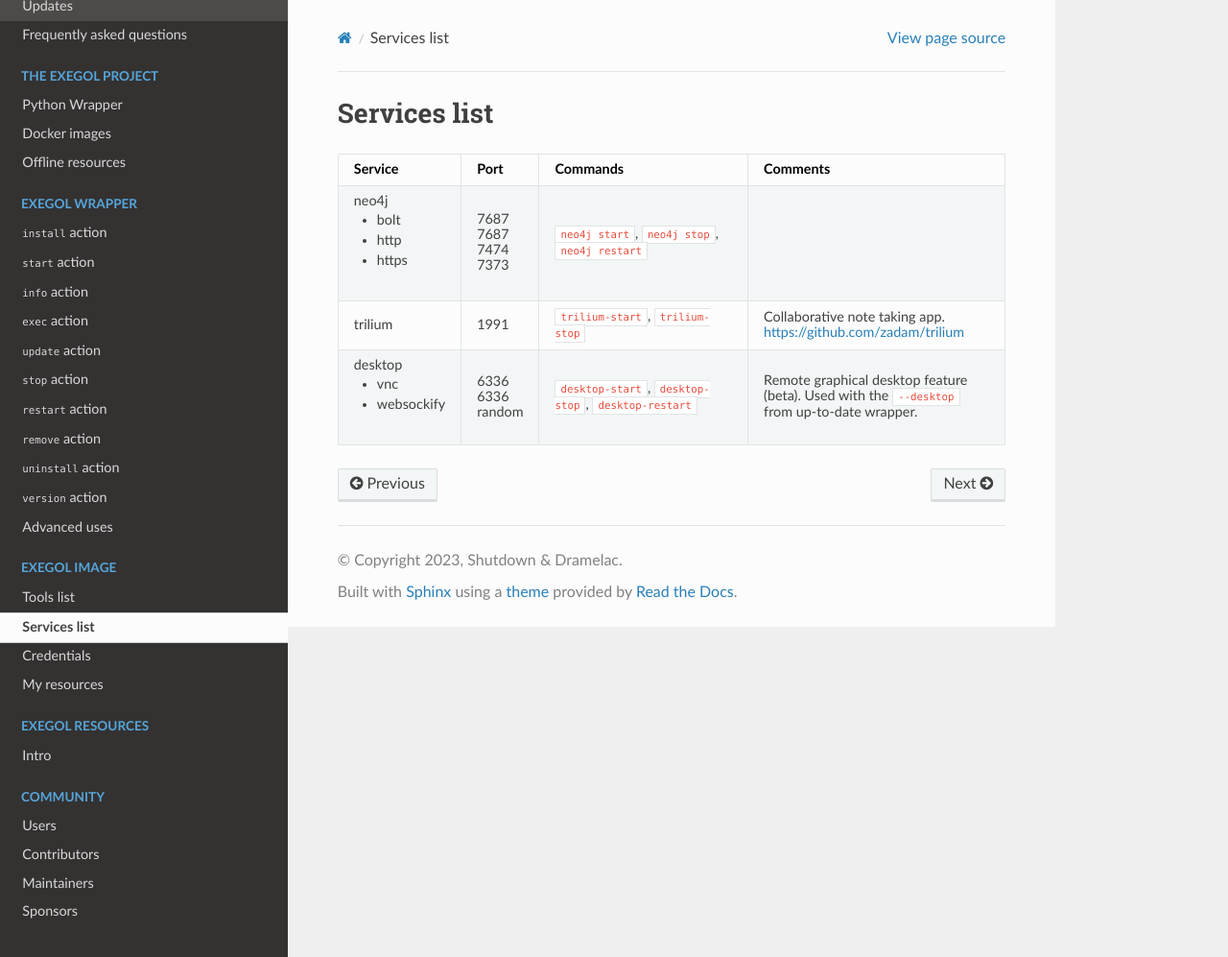
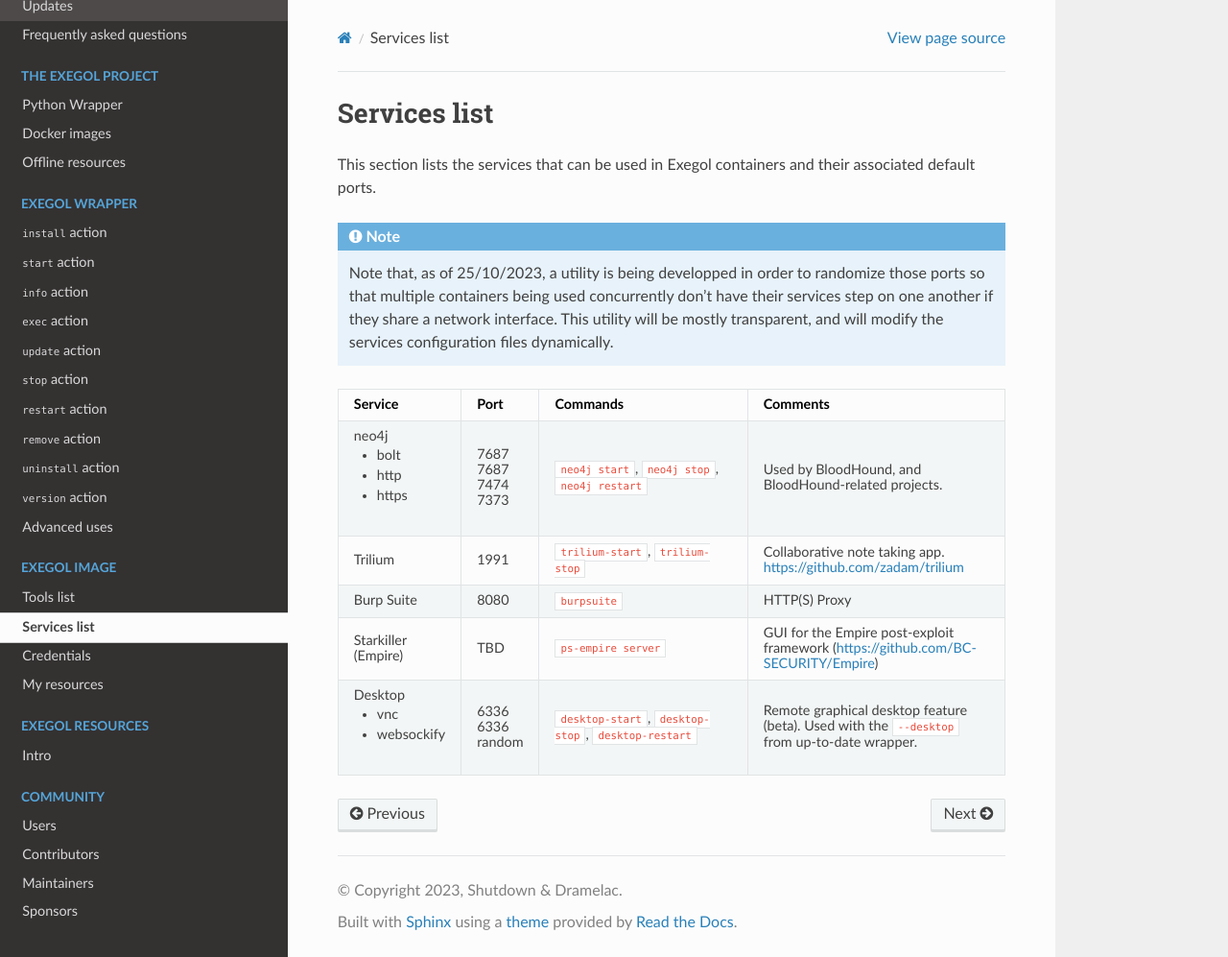
Before and after one commit to ThePorgs/Exegol-docs, a Sphinx documentation site: the page built from source/exegol-image/services.rst, in a window 1280 px wide and 997 px high. Shown: the whole window at 96% size. Built offline with Sphinx 7.4.7 and the Read the Docs theme 2.0.0, drawn with Linux system fonts in a browser that asks for light colours.

Commit message:
adding services table and improving tools tables

```diff
--- a/source/exegol-image/services.rst
+++ b/source/exegol-image/services.rst
@@ -1,27 +1,37 @@
 Services list
 =============
 
+This section lists the services that can be used in Exegol containers and their associated default ports.
+
+.. note::
+
+    Note that, as of 25/10/2023, a utility is being developped in order to randomize those ports so that multiple containers being used concurrently don't have their services step on one another if they share a network interface. This utility will be mostly transparent, and will modify the services configuration files dynamically.
+
 .. table::
-    :widths: 10 10 40 50
+    :widths: 15 5 40 50
     :class: tight-table
 
-    +----------------------+--------+---------------------+-----------------------------------------------------------------------------------------------+
-    | Service              | Port   | Commands            | Comments                                                                                      |
-    +======================+========+=====================+===============================================================================================+
-    | neo4j                | 7687   | ``neo4j start``,    |                                                                                               |
-    |                      |        | ``neo4j stop``,     |                                                                                               |
-    | * bolt               | 7687   | ``neo4j restart``   |                                                                                               |
-    |                      |        |                     |                                                                                               |
-    | * http               | 7474   |                     |                                                                                               |
-    |                      |        |                     |                                                                                               |
-    | * https              | 7373   |                     |                                                                                               |
-    +----------------------+--------+---------------------+-----------------------------------------------------------------------------------------------+
-    | trilium              | 1991   | ``trilium-start``,  | Collaborative note taking app. https://github.com/zadam/trilium                               |
-    |                      |        | ``trilium-stop``    |                                                                                               |
-    +----------------------+--------+---------------------+-----------------------------------------------------------------------------------------------+
-    | desktop              | 6336   | ``desktop-start``,  | Remote graphical desktop feature (beta). Used with the ``--desktop`` from up-to-date wrapper. |
-    |                      |        | ``desktop-stop``,   |                                                                                               |
-    | * vnc                | 6336   | ``desktop-restart`` |                                                                                               |
-    |                      |        |                     |                                                                                               |
-    | * websockify         | random |                     |                                                                                               |
-    +----------------------+--------+---------------------+-----------------------------------------------------------------------------------------------+
+    +----------------------+--------+--------------------------+-----------------------------------------------------------------------------------------------+
+    | Service              | Port   | Commands                 | Comments                                                                                      |
+    +======================+========+==========================+===============================================================================================+
+    | neo4j                | 7687   | ``neo4j start``,         | Used by BloodHound, and BloodHound-related projects.                                          |
+    |                      |        | ``neo4j stop``,          |                                                                                               |
+    | * bolt               | 7687   | ``neo4j restart``        |                                                                                               |
+    |                      |        |                          |                                                                                               |
+    | * http               | 7474   |                          |                                                                                               |
+    |                      |        |                          |                                                                                               |
+    | * https              | 7373   |                          |                                                                                               |
+    +----------------------+--------+--------------------------+-----------------------------------------------------------------------------------------------+
+    | Trilium              | 1991   | ``trilium-start``,       | Collaborative note taking app. https://github.com/zadam/trilium                               |
+    |                      |        | ``trilium-stop``         |                                                                                               |
+    +----------------------+--------+--------------------------+-----------------------------------------------------------------------------------------------+
+    | Burp Suite           | 8080   | ``burpsuite``            | HTTP(S) Proxy                                                                                 |
+    +----------------------+--------+--------------------------+-----------------------------------------------------------------------------------------------+
+    | Starkiller (Empire)  | TBD    | ``ps-empire server``     | GUI for the Empire post-exploit framework (https://github.com/BC-SECURITY/Empire)             |
+    +----------------------+--------+--------------------------+-----------------------------------------------------------------------------------------------+
+    | Desktop              | 6336   | ``desktop-start``,       | Remote graphical desktop feature (beta). Used with the ``--desktop`` from up-to-date wrapper. |
+    |                      |        | ``desktop-stop``,        |                                                                                               |
+    | * vnc                | 6336   | ``desktop-restart``      |                                                                                               |
+    |                      |        |                          |                                                                                               |
+    | * websockify         | random |                          |                                                                                               |
+    +----------------------+--------+--------------------------+-----------------------------------------------------------------------------------------------+
```
